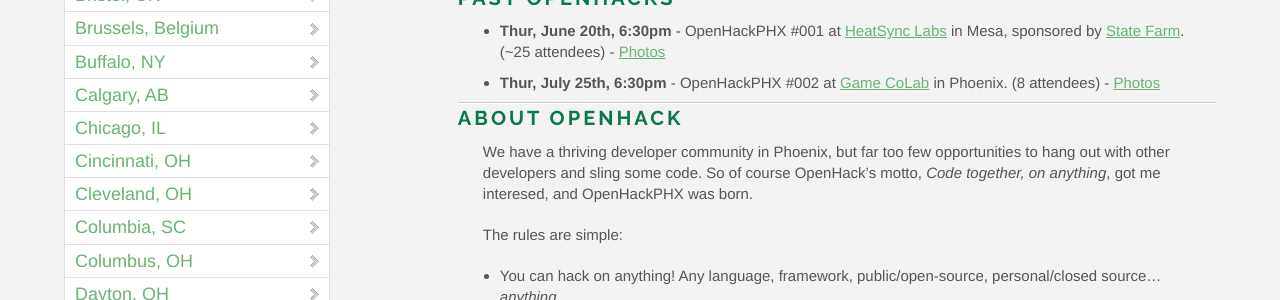
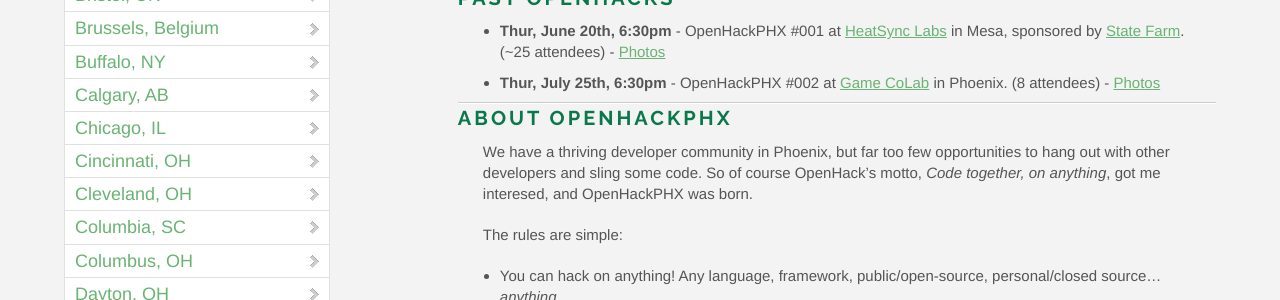
Before and after one commit to OpenHack/openhack.github.com, a Jekyll site: the page built from phoenix/index.markdown, in a window 1280 px wide and 900 px high, scrolled down 514 px. Shown: the part 154-454 px from the top of the window. Built offline with Jekyll 4.4.1, drawn with Linux system fonts in a browser that asks for light colours; nearby versions of some CDN libraries; Markdown is read by kramdown in place of the engine named in the settings; comment, search, counter and statistics services are not loaded.

Commit message:
one last tweak

```diff
--- a/phoenix/index.markdown
+++ b/phoenix/index.markdown
@@ -18,7 +18,7 @@ Sign up to the [announce mailing list](http://eepurl.com/BkGf9) to get email ale
 - **Thur, June 20th, 6:30pm** - OpenHackPHX #001 at [HeatSync Labs](http://www.heatsynclabs.org/) in Mesa, sponsored by [State Farm](https://www.statefarm.com/). (~25 attendees) - [Photos](http://www.flickr.com/photos/openhackphx/sets/72157634262712091/)
 - **Thur, July 25th, 6:30pm** - OpenHackPHX #002 at [Game CoLab](http://gamecolab.org/) in Phoenix. (8 attendees) - [Photos](http://www.flickr.com/photos/openhackphx/sets/72157634799048653/)
 
-### About OpenHack
+### About OpenHackPHX
 
 We have a thriving developer community in Phoenix, but far too few opportunities to hang out with other developers and sling some code. So of course OpenHack's motto, *Code together, on anything*, got me interesed, and OpenHackPHX was born.
 
```
